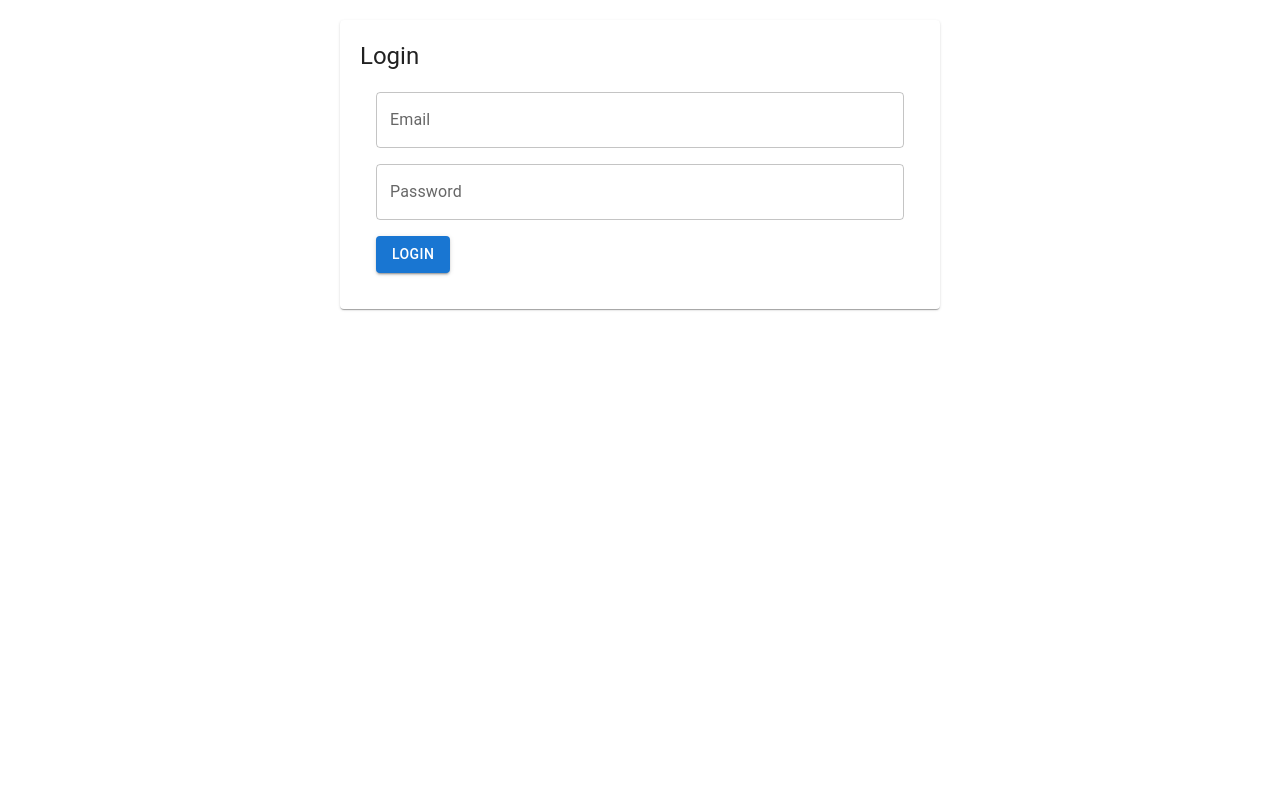
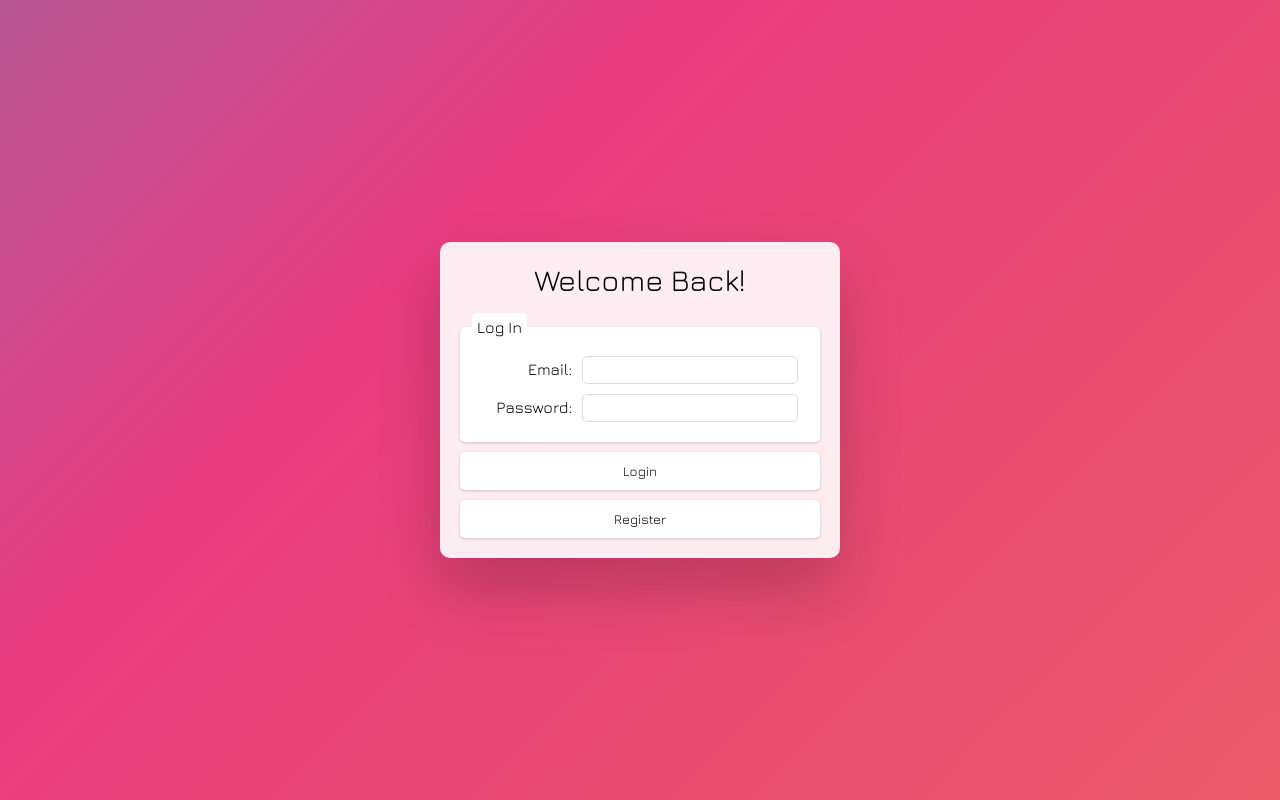
Before and after one commit to BucBharat/Hackathon, a React (Create React App) app: page / in a window 1280 px wide. Built offline with nearby package versions, Linux system fonts and the light colour scheme.

Commit message:
Login screen modified with scss

```diff
--- a/package.json
+++ b/package.json
@@ -16,6 +16,7 @@
     "dayjs": "^1.11.10",
     "luxon": "^3.4.3",
     "moment": "^2.29.4",
+    "node-sass": "^7.0.3",
     "react": "^18.2.0",
     "react-dom": "^18.2.0",
     "react-router-dom": "^6.16.0",
--- a/src/LoginScreen.js
+++ b/src/LoginScreen.js
@@ -1,70 +1,66 @@
 import React, { useState } from 'react';
-import {
-  TextField,
-  Button,
-  Box,
-  Typography,
-  Container,
-  Paper,
-} from '@mui/material';
 import { useNavigate } from 'react-router-dom';
-
-function Login() {
+import './loginScreenStyles.scss';
+function LoginScreen() {
   const [credentials, setCredentials] = useState({ email: '', password: '' });
-  //   const history = useHistory();
+  const navigate = useNavigate();
 
   const handleInputChange = event => {
     const { name, value } = event.target;
     setCredentials(prev => ({ ...prev, [name]: value }));
   };
-  const navigate = useNavigate();
+  const redirectToRegister = () => {
+    navigate('/register');
+  };
   const handleSubmit = event => {
     event.preventDefault();
-    // Add authentication logic here...
-    // On successful authentication:
-    // history.push('/dashboard');
     navigate('/dashboard');
   };
 
   return (
-    <Container
-      component={Paper}
-      maxWidth="sm"
-      style={{ padding: '20px', marginTop: '20px' }}
-    >
-      <Typography variant="h5" style={{ marginBottom: '20px' }}>
-        Login
-      </Typography>
-      <form onSubmit={handleSubmit}>
-        <Box m={2}>
-          <TextField
-            fullWidth
+    <section id="entry-page">
+      <form>
+        <h2>Welcome Back!</h2>
+        <fieldset>
+          <legend>Log In</legend>
+          <ul>
+            <li className="input-row">
+              <label htmlFor="email" className="input-label">
+                Email:
+              </label>
+              <input
+                type="email"
+                id="email"
                 name="email"
-            label="Email"
-            variant="outlined"
                 value={credentials.email}
                 onChange={handleInputChange}
+                required
               />
-        </Box>
-        <Box m={2}>
-          <TextField
-            fullWidth
+            </li>
+            <li className="input-row">
+              <label htmlFor="password" className="input-label">
+                Password:
+              </label>
+              <input
+                type="password"
+                id="password"
                 name="password"
-            label="Password"
-            variant="outlined"
-            type="password"
                 value={credentials.password}
                 onChange={handleInputChange}
+                required
               />
-        </Box>
-        <Box m={2}>
-          <Button variant="contained" color="primary" type="submit">
+            </li>
+          </ul>
+        </fieldset>
+        <button type="button" onClick={handleSubmit}>
           Login
-          </Button>
-        </Box>
+        </button>
+        <button type="button" onClick={redirectToRegister}>
+          Register
+        </button>
       </form>
-    </Container>
+    </section>
   );
 }
 
-export default Login;
+export default LoginScreen;
--- /dev/null
+++ b/src/loginScreenStyles.scss
@@ -0,0 +1,207 @@
+@import url('https://fonts.googleapis.com/css?family=Jura:400');
+* {
+  font-family: Jura, Arial;
+  font-weight: 400;
+}
+body {
+  margin: 0;
+  padding: 0;
+}
+h1,
+h2,
+h3,
+h4,
+h5,
+h6,
+p {
+  margin: 0;
+}
+
+#entry-page {
+  display: grid;
+  grid-template-columns: 1fr minmax(200px, 400px) 1fr;
+  grid-template-rows: 1fr minmax(auto, 1fr) 1fr;
+  grid-gap: 10px;
+  width: 100%;
+  height: 100vh;
+  background: linear-gradient(-45deg, #ee7752, #e73c7e, #23a6d5, #23d5ab);
+  background-size: 400% 400%;
+  animation: Gradient 15s ease infinite;
+  box-sizing: border-box;
+  form {
+    grid-column: 2;
+    grid-row: 2;
+    display: grid;
+    grid-gap: 10px;
+    margin: auto 0;
+    padding: 20px;
+    background-color: rgba(255, 255, 255, 0.9);
+    border-radius: 10px;
+    box-shadow: 0 32px 64px rgba(0, 0, 0, 0.2);
+    h2 {
+      margin-bottom: 5px;
+      text-align: center;
+      text-shadow: 0 4px 16px #fff;
+      font-size: 30px;
+      font-weight: 100;
+    }
+    fieldset {
+      margin: 0;
+      background-color: #fff;
+      border: none;
+      border-radius: 5px;
+      box-shadow: 0 1px 3px rgba(0, 0, 0, 0.2);
+      legend {
+        padding: 5px;
+        background-color: #fff;
+        border-radius: 5px;
+      }
+      ul {
+        margin: 0;
+        padding: 0;
+        li {
+          display: grid;
+          align-items: center;
+          margin: 10px;
+          a {
+            color: #02c;
+          }
+          em {
+            grid-column: span 2;
+            text-align: center;
+            padding: 5px;
+          }
+          label {
+            text-align: left;
+            padding-bottom: 2px;
+          }
+          input {
+            padding: 5px;
+            border: 1px solid #ddd;
+            border-radius: 5px;
+            &:hover {
+              border: 1px solid #aaf;
+            }
+          }
+        }
+      }
+    }
+    button {
+      padding: 10px;
+      border: 1px solid rgba(0, 0, 0, 0);
+      border-radius: 5px;
+      background: #fff;
+      box-shadow: 0 1px 3px rgba(0, 0, 0, 0.2);
+      &:hover {
+        background-color: #eef;
+        border: 1px solid #aaf;
+      }
+    }
+  }
+}
+@media only screen and (min-width: 420px) {
+  form {
+    h2 {
+      font-size: 40px;
+    }
+    fieldset {
+      ul {
+        li {
+          grid-template-columns: 100px 1fr;
+          label {
+            padding-right: 10px;
+            padding-bottom: 0;
+            text-align: right !important;
+          }
+        }
+      }
+    }
+  }
+}
+
+@keyframes Gradient {
+  0% {
+    background-position: 0% 50%;
+  }
+  50% {
+    background-position: 100% 50%;
+  }
+  100% {
+    background-position: 0% 50%;
+  }
+}
+
+// #entry-page ul {
+//   list-style-type: none;
+//   padding: 0;
+//   margin: 0;
+// }
+
+// #entry-page label {
+//   font-weight: bold;
+//   display: block;
+//   margin-bottom: 10px;
+// }
+
+// #entry-page input {
+//   width: 100%;
+//   padding: 10px;
+//   margin-bottom: 20px;
+//   border: 1px solid #ccc;
+//   border-radius: 4px;
+// }
+// #entry-page button {
+//   background-color: #007bff;
+//   border: none;
+//   color: white;
+//   padding: 10px 15px;
+//   text-align: center;
+//   text-decoration: none;
+//   display: inline-block;
+//   font-size: 16px;
+//   margin: 4px 2px;
+//   cursor: pointer;
+//   border-radius: 4px;
+//   transition: background-color 0.3s;
+
+//   &:hover {
+//     background-color: #0056b3;
+//   }
+
+//   &:focus {
+//     outline: none;
+//     box-shadow: 0 0 10px #719ece;
+//   }
+// }
+
+// #entry-page a {
+//   text-decoration: underline;
+//   color: #007bff;
+// }
+
+// #entry-page a:hover {
+//   color: #0056b3;
+// }
+
+// .input-row {
+//   display: flex;
+//   align-items: center;
+//   margin-bottom: 15px;
+// }
+
+// .input-label {
+//   margin-right: 10px;
+// }
+
+// .input-row input[type='email'],
+// .input-row input[type='password'] {
+//   height: 8px;
+//   padding: 4px 8px;
+//   font-size: 14px;
+// }
+// .input-label {
+//   display: inline-block;
+//   width: 100px;
+//   text-align: right;
+//   margin-right: 10px;
+// }
```
Also changed, not shown: 1 other file (tests, documents, lock files or other folders). Lines whose indentation alone changed are shown as unchanged.
